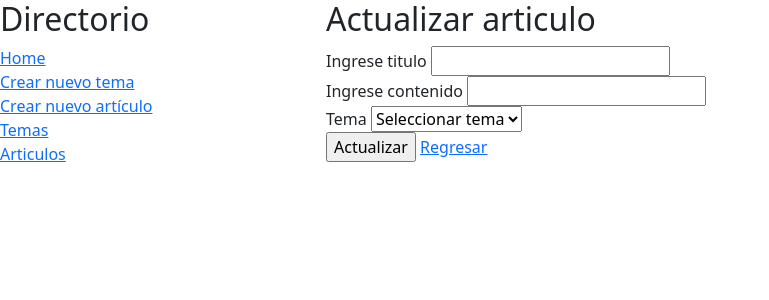
After one commit to dposadas08/exParcial, a Django app: template wikiApp/templates/actualizarArticulo.html in a window 1280 px wide. The commit adds this page. Shown: the top 300 px of the page, without its empty margins (0-769 px from the left). Run offline with Django 3.2, Linux system fonts and the light colour scheme; the template is opened without the code that fills it, so the values that code supplies are empty; some libraries are stand-ins or nearby versions.

Commit message:
Implementación de la función actualizar de articulo en la lista de articulos

```diff
--- /dev/null
+++ b/wikiApp/templates/actualizarArticulo.html
@@ -0,0 +1,37 @@
+{% extends "layout.html" %}
+
+{% block titulo %}
+    Actualizar Articulo
+{% endblock %}
+
+{% block contenido %}
+    <h2>Actualizar articulo</h2>
+    <form class="row" method="post" action="{% url 'wikiApp:actualizarArticulo' articulo.id%}">
+        {% csrf_token %}
+        <div>
+            <label>Ingrese titulo</label>
+            <input type="text" name="tituloArticulo" value="{{ articulo.titulo }}">
+        </div>
+        <div>
+            <label>Ingrese contenido</label>
+            <input type="text" name="contenidoArticulo" value="{{ articulo.contenido }}">
+        </div>
+        <div>
+            <label>Tema</label>
+            <select name="temaArticulo">
+                <option value="0">Seleccionar tema</option>
+                {% for tema in listaTemas %}
+                    {%if articulo.temaR.id is tema.id %}
+                        <option value="{{ tema.id }}" selected>{{ tema.nombre }}</option>
+                    {% else %}
+                        <option value="{{ tema.id }}">{{ tema.nombre }}</option>
+                    {% endif %}
+                {% endfor %}
+            </select>
+        </div>
+        <div>
+            <input type="submit" value="Actualizar">
+            <a href="{% url 'wikiApp:articulos' %}">Regresar</a>
+        </div>
+    </form>
+{% endblock %}
--- a/wikiApp/templates/articulos.html
+++ b/wikiApp/templates/articulos.html
@@ -9,7 +9,7 @@
     <ol>
         {% for articulo in listaArticulos %}
         <br>
-        <li>
+        <li><a href="{% url 'wikiApp:actualizarArticulo' articulo.id %}">Actualizar</a>
             <ul>
                 <li>Titulo : {{ articulo.titulo }}</li>
                 <li>Contenido : {{ articulo.contenido }}</li>
--- a/wikiApp/urls.py
+++ b/wikiApp/urls.py
@@ -5,8 +5,9 @@ app_name='wikiApp'
 
 urlpatterns = [
     path('', views.inicio, name='inicio'),
+    path('temas', views.temas, name='temas'),
     path('nuevoTema',views.nuevoTema,name='nuevoTema'),
-    path('temas', views.temas, name='temas'),
+    path('articulos', views.articulos, name='articulos'),
     path('nuevoArticulo', views.nuevoArticulo, name='nuevoArticulo'),
-    path('articulos', views.articulos, name='articulos')
+    path('actualizarArticulo/<str:idArticulo>', views.actualizarArticulo, name='actualizarArticulo'),
 ]
```
Also changed, not shown: wikiApp/views.py (+23 -2 lines), db.sqlite3.
